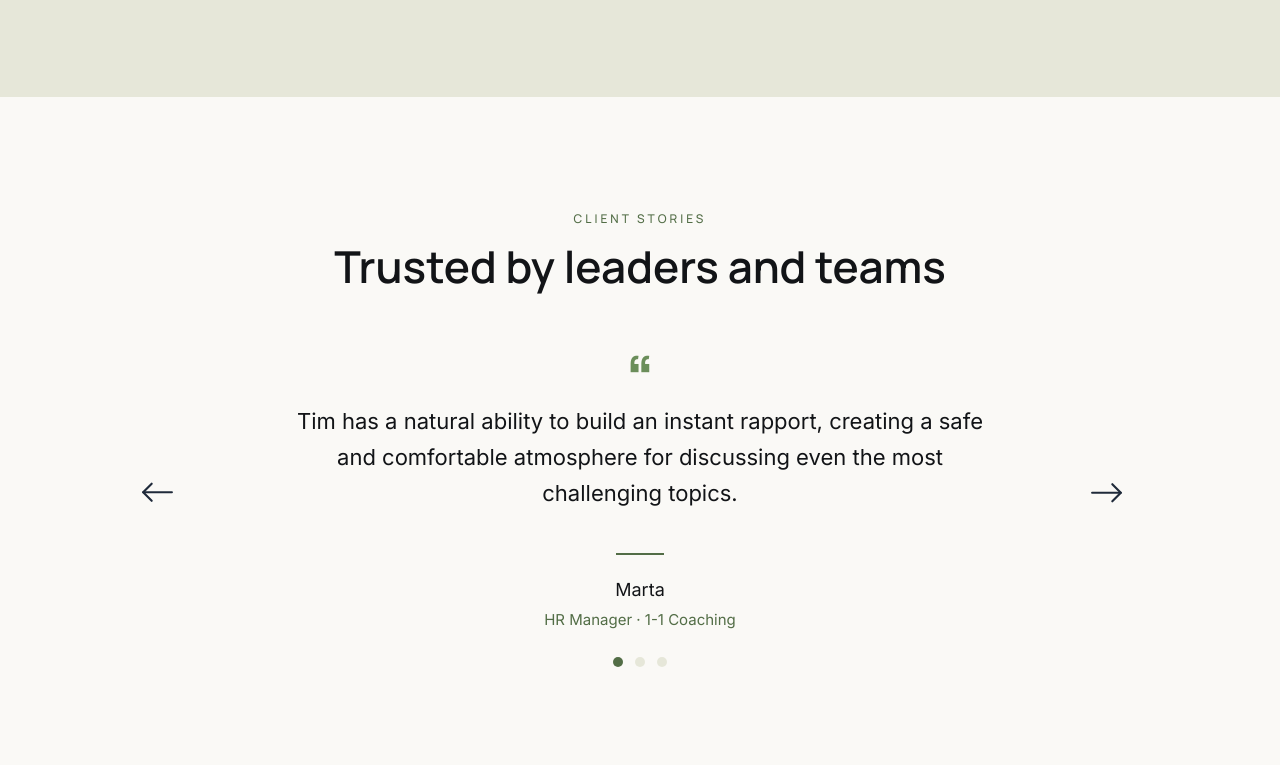
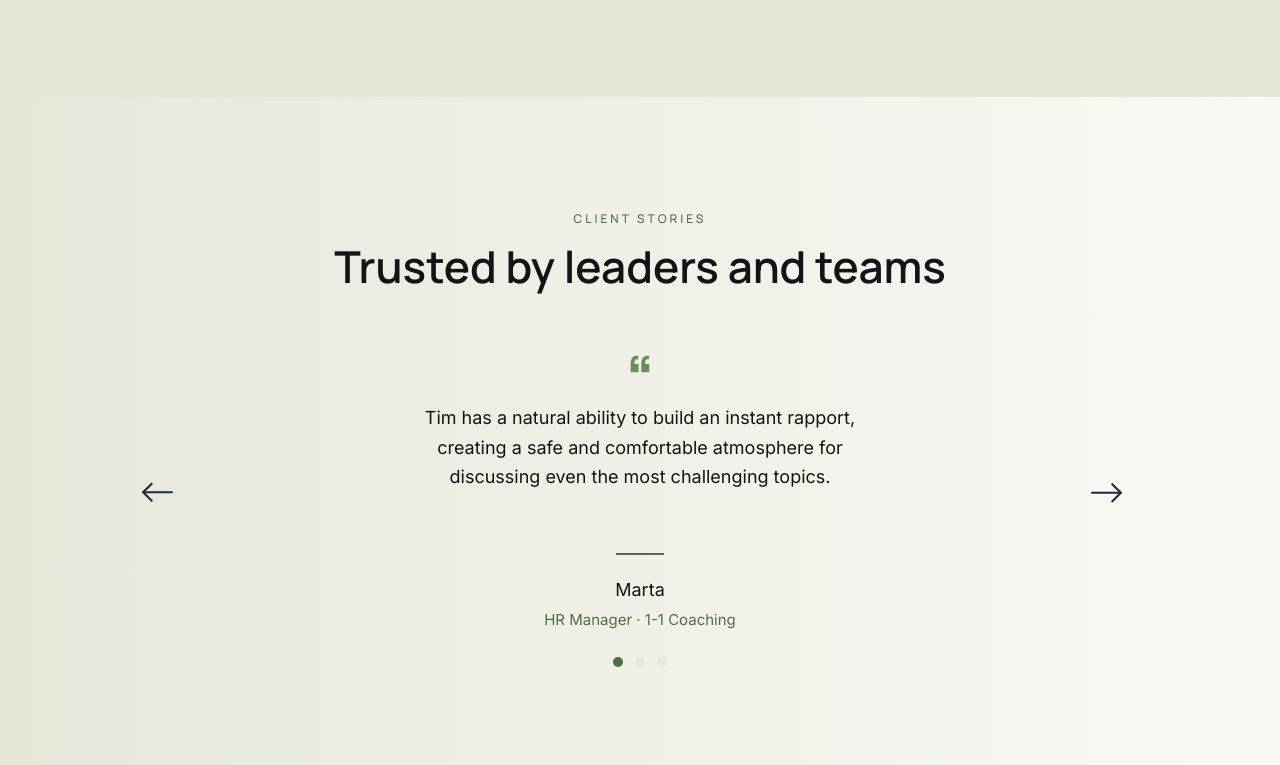
Before and after one commit to emmabjrg/MMD_afsluttendeprojekt, a plain HTML site: page index.html in a window 1280 px wide. Shown: the part 1970-2735 px from the top of the page. Drawn offline with Linux system fonts and the light colour scheme.

Commit message:
edit testimonials

```diff
--- a/css/style.css
+++ b/css/style.css
@@ -531,7 +531,11 @@ h3 {
 .testimonials {
   padding: 64px 30px;
   text-align: center;
-  background-color: var(--background);
+  background: linear-gradient(
+    to right,
+    var(--secondary),
+    var(--background)
+  );
 }
 
 .testimonials-header h2 {
@@ -1960,7 +1964,8 @@ footer {
 
   .testimonial-quote {
     min-height: 150px;
-    font-size: 22px;
+    max-width:480px;
+    font-size: 18px;
     line-height: 1.65;
   }
 
```
